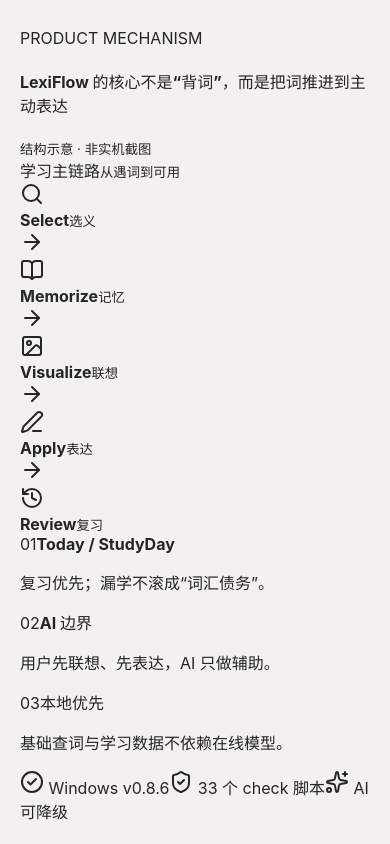
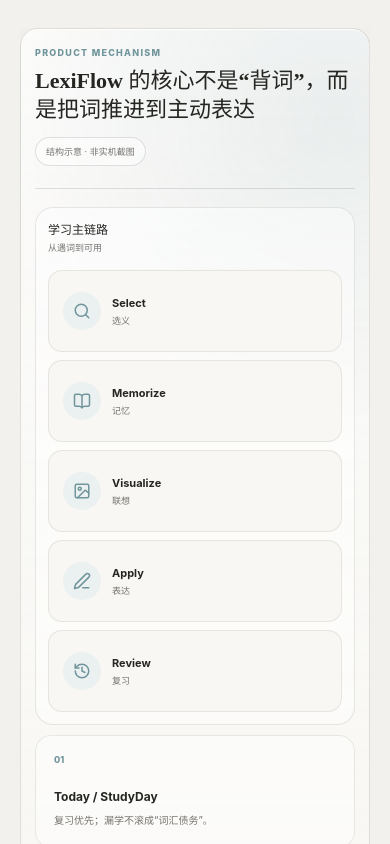
Before and after one commit to lineana-lyu/personal_website, a React (Vite) app: page / in a window 390 px wide. Shown: the part 4880-5724 px from the top of the page. Built offline with nearby package versions, Linux system fonts and the light colour scheme.

Commit message:
Style light product mechanism visuals

```diff
--- a/src/styles.css
+++ b/src/styles.css
@@ -1234,3 +1234,289 @@ a.contact-link:hover > svg { transform: translate(9px, -2px); }
     white-space: nowrap;
   }
 }
+
+
+/* Project visuals: truthful, site-native mechanism diagrams (not simulated screenshots). */
+.project-mechanism {
+  position: relative;
+  overflow: hidden;
+  padding: clamp(24px, 3vw, 40px);
+  border: 1px solid rgba(34, 33, 31, .12);
+  border-radius: 26px;
+  background:
+    radial-gradient(circle at 90% 8%, color-mix(in srgb, var(--accent) 12%, transparent), transparent 28%),
+    linear-gradient(180deg, rgba(255,255,255,.68), rgba(247,246,242,.92));
+  box-shadow: 0 24px 55px rgba(44,45,42,.09), 0 1px 0 rgba(255,255,255,.9) inset;
+}
+.project-mechanism__head {
+  display: flex;
+  align-items: flex-start;
+  justify-content: space-between;
+  gap: 20px;
+  padding-bottom: 22px;
+  border-bottom: 1px solid var(--line);
+}
+.project-mechanism__head > div > span {
+  display: block;
+  margin-bottom: 8px;
+  color: var(--accent);
+  font-size: 9px;
+  font-weight: 850;
+  letter-spacing: .14em;
+}
+.project-mechanism__head h4 {
+  max-width: 850px;
+  margin: 0;
+  font-family: "Noto Serif SC", "Songti SC", serif;
+  font-size: clamp(22px, 2vw, 31px);
+  line-height: 1.35;
+}
+.project-mechanism__head > small {
+  flex: 0 0 auto;
+  padding: 7px 10px;
+  border: 1px solid var(--line);
+  border-radius: 999px;
+  color: var(--muted);
+  background: rgba(255,255,255,.45);
+  font-size: 9px;
+  white-space: nowrap;
+}
+.mechanism-panel {
+  margin-top: 18px;
+  padding: 20px;
+  border: 1px solid rgba(34,33,31,.10);
+  border-radius: 18px;
+  background: rgba(255,255,255,.46);
+}
+.mechanism-panel__label {
+  display: flex;
+  align-items: baseline;
+  justify-content: space-between;
+  gap: 14px;
+  margin-bottom: 16px;
+}
+.mechanism-panel__label span {
+  font-size: 12px;
+  font-weight: 800;
+}
+.mechanism-panel__label small {
+  color: var(--muted);
+  font-size: 9px;
+}
+.mechanism-steps {
+  display: grid;
+  grid-template-columns: repeat(5, minmax(0, 1fr));
+  gap: 8px;
+}
+.mechanism-step {
+  position: relative;
+  min-width: 0;
+  min-height: 108px;
+  padding: 16px 30px 16px 14px;
+  display: flex;
+  align-items: center;
+  gap: 11px;
+  border: 1px solid rgba(34,33,31,.09);
+  border-radius: 14px;
+  background: #f8f7f3;
+}
+.mechanism-step__icon {
+  width: 38px;
+  height: 38px;
+  flex: 0 0 auto;
+  display: grid;
+  place-items: center;
+  border-radius: 50%;
+  background: color-mix(in srgb, var(--accent) 14%, white);
+  color: var(--accent);
+}
+.mechanism-step__icon svg {
+  width: 18px;
+  height: 18px;
+}
+.mechanism-step__copy {
+  min-width: 0;
+  display: grid;
+  gap: 4px;
+}
+.mechanism-step__copy strong {
+  font-size: 11px;
+}
+.mechanism-step__copy small {
+  color: var(--muted);
+  font-size: 9px;
+}
+.mechanism-step__arrow {
+  position: absolute;
+  right: 8px;
+  top: 50%;
+  width: 13px;
+  color: var(--accent);
+  transform: translateY(-50%);
+}
+.mechanism-step:last-child .mechanism-step__arrow {
+  display: none;
+}
+.mechanism-decisions {
+  display: grid;
+  grid-template-columns: repeat(3, minmax(0, 1fr));
+  gap: 10px;
+  margin-top: 10px;
+}
+.mechanism-decisions article {
+  min-width: 0;
+  min-height: 138px;
+  padding: 18px;
+  border: 1px solid rgba(34,33,31,.09);
+  border-radius: 16px;
+  background: rgba(255,255,255,.42);
+}
+.mechanism-decisions article > span {
+  display: block;
+  margin-bottom: 24px;
+  color: var(--accent);
+  font-size: 9px;
+  font-weight: 850;
+}
+.mechanism-decisions strong {
+  display: block;
+  margin-bottom: 8px;
+  font-size: 12px;
+}
+.mechanism-decisions p {
+  margin: 0;
+  color: var(--muted);
+  font-size: 10px;
+  line-height: 1.65;
+}
+.mechanism-evidence {
+  display: flex;
+  flex-wrap: wrap;
+  gap: 8px;
+  margin-top: 10px;
+}
+.mechanism-evidence span {
+  display: inline-flex;
+  align-items: center;
+  gap: 6px;
+  padding: 8px 10px;
+  border: 1px solid rgba(34,33,31,.09);
+  border-radius: 999px;
+  background: rgba(255,255,255,.5);
+  color: #5a554f;
+  font-size: 9px;
+  font-weight: 700;
+}
+.mechanism-evidence svg {
+  width: 13px;
+  color: var(--accent);
+}
+.mechanism-panel--route {
+  display: grid;
+  grid-template-columns: minmax(130px,.7fr) auto minmax(150px,.8fr) auto minmax(0,1.8fr);
+  align-items: center;
+  gap: 14px;
+}
+.mechanism-panel--route > svg {
+  width: 16px;
+  color: var(--accent);
+}
+.route-origin {
+  min-height: 96px;
+  padding: 16px;
+  display: grid;
+  place-items: center;
+  gap: 7px;
+  border: 1px solid rgba(34,33,31,.09);
+  border-radius: 14px;
+  background: #f8f7f3;
+  text-align: center;
+}
+.route-origin svg,
+.route-branches svg {
+  width: 20px;
+  color: var(--accent);
+}
+.route-origin strong {
+  font-size: 11px;
+}
+.route-branches {
+  display: grid;
+  grid-template-columns: 1fr 1fr;
+  gap: 8px;
+}
+.route-branches > div {
+  min-height: 96px;
+  padding: 15px;
+  display: grid;
+  align-content: center;
+  gap: 5px;
+  border: 1px solid rgba(34,33,31,.09);
+  border-radius: 14px;
+  background: color-mix(in srgb, var(--accent) 7%, #f8f7f3);
+}
+.route-branches strong {
+  font-size: 11px;
+}
+.route-branches small {
+  color: var(--muted);
+  font-size: 9px;
+  line-height: 1.5;
+}
+@media (max-width: 980px) {
+  .mechanism-steps {
+    grid-template-columns: 1fr 1fr;
+  }
+  .mechanism-step:last-child {
+    grid-column: 1 / -1;
+  }
+  .mechanism-decisions {
+    grid-template-columns: 1fr;
+  }
+  .mechanism-decisions article {
+    min-height: 0;
+  }
+  .mechanism-panel--route {
+    grid-template-columns: 1fr;
+  }
+  .mechanism-panel--route > svg {
+    justify-self: center;
+    transform: rotate(90deg);
+  }
+  .route-branches {
+    grid-template-columns: 1fr 1fr;
+  }
+}
+@media (max-width: 560px) {
+  .project-mechanism {
+    padding: 18px 14px;
+    border-radius: 18px;
+  }
+  .project-mechanism__head {
+    display: grid;
+    gap: 12px;
+  }
+  .project-mechanism__head > small {
+    width: fit-content;
+  }
+  .mechanism-panel {
+    padding: 12px;
+  }
+  .mechanism-panel__label {
+    align-items: flex-start;
+    flex-direction: column;
+    gap: 4px;
+  }
+  .mechanism-steps,
+  .route-branches {
+    grid-template-columns: 1fr;
+  }
+  .mechanism-step,
+  .mechanism-step:last-child {
+    grid-column: auto;
+    min-height: 82px;
+  }
+  .mechanism-step__arrow {
+    display: none;
+  }
+}
```
